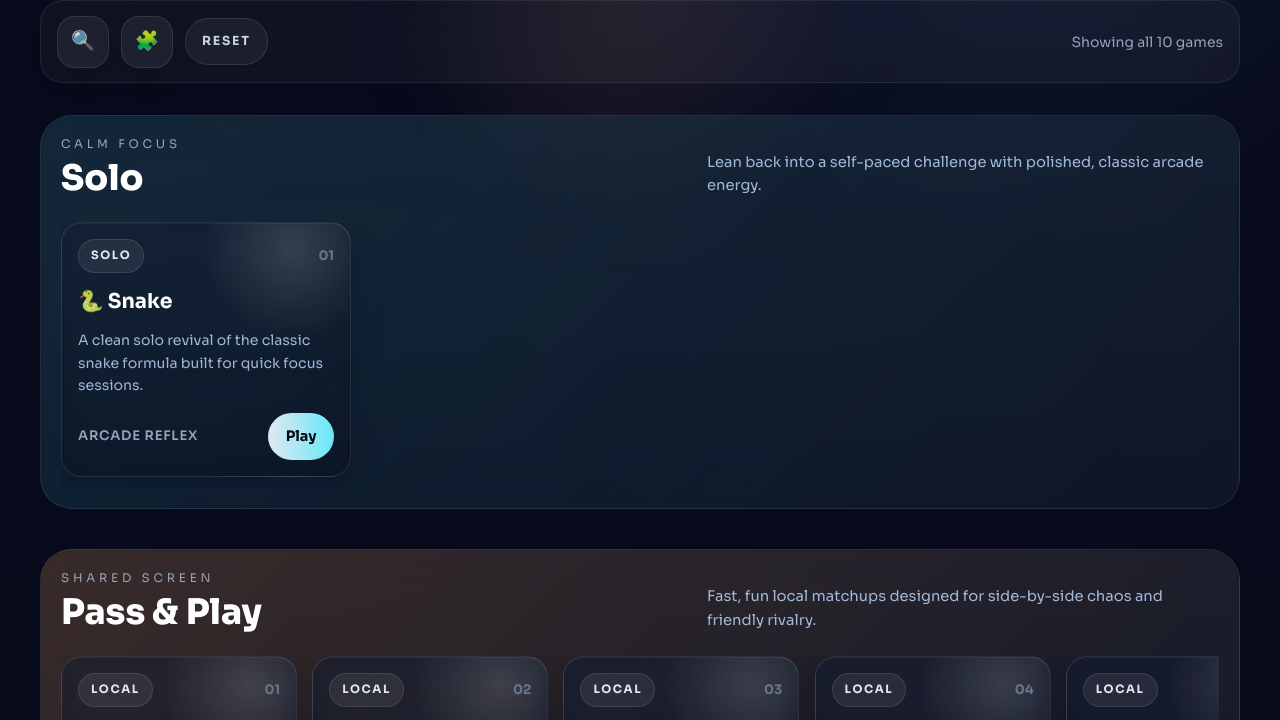
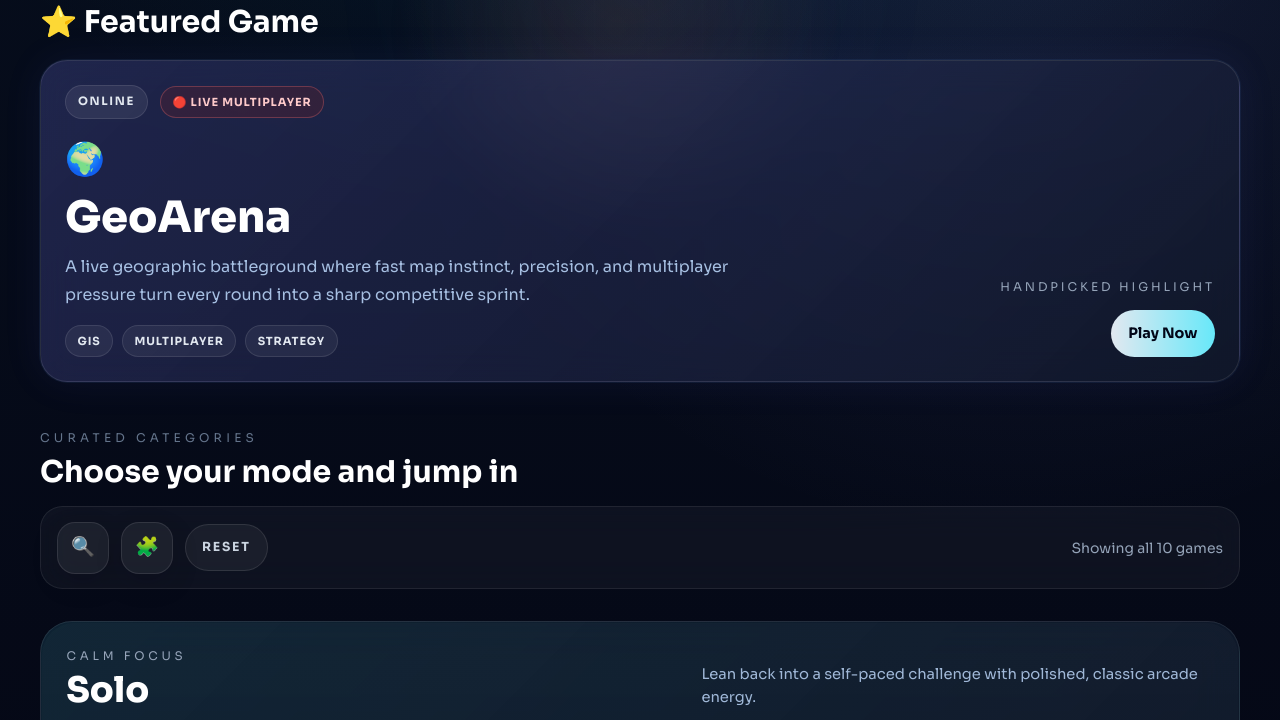
Before and after one commit to veee-om/gaming-hub, a plain HTML site: page index.html in a window 1280 px wide. Shown: the part 708-1428 px from the top of the page. Drawn offline with nearby package versions, Linux system fonts and the light colour scheme.

Commit message:
Upgrade gaming hub hero and premium card layout

```diff
--- a/index.html
+++ b/index.html
@@ -61,29 +61,31 @@
         <a href="#games" class="nav-link hidden md:inline-flex">Browse</a>
       </nav>
 
-      <section class="mx-auto max-w-7xl px-4 pb-14 pt-4 sm:px-6 lg:px-10 lg:pb-20 lg:pt-6">
-        <div class="hero-card reveal relative overflow-hidden rounded-[2rem] border border-white/10 bg-white/8 p-6 shadow-2xl backdrop-blur-2xl md:p-10">
+      <section class="mx-auto max-w-7xl px-4 pb-14 pt-8 sm:px-6 lg:px-10 lg:pb-20 lg:pt-10">
+        <div class="hero-card hero-spotlight reveal relative overflow-hidden rounded-[2rem] border border-white/10 bg-white/8 p-8 shadow-2xl backdrop-blur-2xl md:p-14">
           <div class="hero-glow"></div>
-          <p class="relative mb-4 inline-flex rounded-full border border-cyan-300/25 bg-cyan-300/10 px-4 py-2 text-[11px] font-semibold uppercase tracking-[0.35em] text-cyan-200">
-            Experimental Game Collection
-          </p>
-          <h2 class="hero-title relative max-w-3xl text-4xl font-extrabold leading-tight text-white md:text-6xl">
-            Vyom's <span>Gaming Hub</span>
-          </h2>
-          <p class="relative mt-4 max-w-2xl text-sm leading-7 text-slate-300 md:text-base">
-            A collection of experimental games — from classics to real-time multiplayer systems
-          </p>
+          <div class="hero-copy relative mx-auto max-w-4xl text-center">
+            <p class="hero-kicker mb-4 inline-flex rounded-full border border-cyan-300/25 bg-cyan-300/10 px-4 py-2 text-[11px] font-semibold uppercase tracking-[0.35em] text-cyan-200">
+              Experimental Game Collection
+            </p>
+            <h2 class="hero-title text-4xl font-extrabold leading-tight text-white md:text-6xl">
+              Vyom’s <span>Gaming Hub 🎮</span>
+            </h2>
+            <p class="mx-auto mt-5 max-w-2xl text-sm leading-7 text-slate-300 md:text-lg">
+              Experimental games — from classics to real-time multiplayer systems
+            </p>
+          </div>
 
-          <div class="relative mt-6">
+          <div class="relative mt-8 flex justify-center">
             <a
               href="#games"
               class="primary-button inline-flex items-center justify-center rounded-full bg-gradient-to-r from-cyan-400 via-sky-400 to-indigo-500 px-6 py-3 text-sm font-semibold text-slate-950"
             >
-              Play Now
+              Explore Games
             </a>
           </div>
 
-          <div class="relative mt-8 grid grid-cols-3 gap-3">
+          <div class="relative mx-auto mt-10 grid max-w-3xl grid-cols-3 gap-3">
             <div class="stat-panel">
               <span class="stat-label">Games</span>
               <strong class="stat-value">10</strong>
@@ -102,6 +104,16 @@
     </header>
 
     <main id="games" class="mx-auto max-w-7xl px-4 pb-16 sm:px-6 lg:px-10">
+      <section class="featured-shell reveal mb-12">
+        <div class="mb-5 flex items-center justify-between gap-4">
+          <div>
+            <p class="text-xs uppercase tracking-[0.35em] text-slate-500">Spotlight</p>
+            <h3 class="mt-2 text-2xl font-bold text-white sm:text-3xl">⭐ Featured Game</h3>
+          </div>
+        </div>
+        <div id="featured-game" class="featured-card"></div>
+      </section>
+
       <section class="reveal mb-8 flex flex-col gap-4">
         <div>
           <p class="text-xs uppercase tracking-[0.35em] text-slate-500">Curated categories</p>
@@ -181,14 +193,36 @@
       </section>
     </template>
 
+    <template id="featured-template">
+      <article class="featured-game-card">
+        <div class="featured-badge-row">
+          <span class="tag-badge featured-mode"></span>
+          <span class="live-pill hidden">🔴 Live Multiplayer</span>
+        </div>
+        <div class="featured-grid">
+          <div>
+            <div class="featured-emoji"></div>
+            <h4 class="featured-title"></h4>
+            <p class="featured-description"></p>
+            <div class="featured-tags"></div>
+          </div>
+          <div class="featured-action-wrap">
+            <span class="featured-mini-copy">Handpicked highlight</span>
+            <a class="play-button featured-play-button" target="_blank" rel="noreferrer noopener">Play Now</a>
+          </div>
+        </div>
+      </article>
+    </template>
+
     <template id="card-template">
       <article class="game-card">
         <div class="card-topline">
           <span class="tag-badge"></span>
-          <span class="game-index"></span>
+          <span class="live-pill hidden">🔴 Live Multiplayer</span>
         </div>
         <h5 class="game-title"></h5>
         <p class="game-description"></p>
+        <div class="game-tags"></div>
         <div class="mt-auto flex items-center justify-between gap-4">
           <span class="game-genre"></span>
           <a class="play-button" target="_blank" rel="noreferrer noopener">Play</a>
--- a/main.js
+++ b/main.js
@@ -12,7 +12,8 @@ const gameSections = [
         url: "https://veee-om.github.io/snake/",
         tag: "Solo",
         genre: "Arcade Reflex",
-        description: "A clean solo revival of the classic snake formula built for quick focus sessions."
+        description: "A clean solo revival of the classic snake formula built for quick focus sessions.",
+        tags: ["Logic", "Reflex", "Classic"]
       }
     ]
   },
@@ -29,7 +30,8 @@ const gameSections = [
         url: "https://veee-om.github.io/snake-ladder/",
         tag: "Local",
         genre: "Board Classic",
-        description: "A playful digital take on the timeless board game with quick turns and momentum swings."
+        description: "A playful digital take on the timeless board game with quick turns and momentum swings.",
+        tags: ["Strategy", "Logic", "Multiplayer"]
       },
       {
         emoji: "👑",
@@ -37,7 +39,8 @@ const gameSections = [
         url: "https://veee-om.github.io/ludo/",
         tag: "Local",
         genre: "Family Strategy",
-        description: "Race your tokens home in a colorful local showdown with chance, timing, and tension."
+        description: "Race your tokens home in a colorful local showdown with chance, timing, and tension.",
+        tags: ["Strategy", "Multiplayer", "Classic"]
       },
       {
         emoji: "🔢",
@@ -45,7 +48,8 @@ const gameSections = [
         url: "https://veee-om.github.io/number-duel/",
         tag: "Local",
         genre: "Mind Match",
-        description: "A sharp two-player numbers challenge that rewards prediction, speed, and outsmarting."
+        description: "A sharp two-player numbers challenge that rewards prediction, speed, and outsmarting.",
+        tags: ["Logic", "Strategy", "Multiplayer"]
       },
       {
         emoji: "🧠",
@@ -53,7 +57,8 @@ const gameSections = [
         url: "https://veee-om.github.io/predict-it/",
         tag: "Local",
         genre: "Party Guessing",
-        description: "A light competitive guessing game built for laughs, feints, and surprising reversals."
+        description: "A light competitive guessing game built for laughs, feints, and surprising reversals.",
+        tags: ["Logic", "Party", "Multiplayer"]
       },
       {
         emoji: "🏝️",
@@ -61,7 +66,8 @@ const gameSections = [
         url: "https://veee-om.github.io/island-game/",
         tag: "Local",
         genre: "Tactical Adventure",
-        description: "A shared-screen challenge with island-inspired strategy and room for clever moves."
+        description: "A shared-screen challenge with island-inspired strategy and room for clever moves.",
+        tags: ["Strategy", "Adventure", "Multiplayer"]
       }
     ]
   },
@@ -78,7 +84,8 @@ const gameSections = [
         url: "https://hand-cricket-ou5k.onrender.com/",
         tag: "Online",
         genre: "Real-Time Sport",
-        description: "A multiplayer spin on street cricket where every move feels like a clutch call."
+        description: "A multiplayer spin on street cricket where every move feels like a clutch call.",
+        tags: ["Multiplayer", "Live", "Strategy"]
       },
       {
         emoji: "🪜",
@@ -86,7 +93,8 @@ const gameSections = [
         url: "https://saap-seedhi-live.onrender.com/",
         tag: "Online",
         genre: "Live Board Game",
-        description: "The classic climb-and-drop formula reimagined for synchronous online sessions."
+        description: "The classic climb-and-drop formula reimagined for synchronous online sessions.",
+        tags: ["Multiplayer", "Classic", "Live"]
       },
       {
         emoji: "🌍",
@@ -94,7 +102,8 @@ const gameSections = [
         url: "https://geo-arena.onrender.com/",
         tag: "Online",
         genre: "Competitive Worldplay",
-        description: "A live geographic battleground built for quick thinking, map instinct, and momentum."
+        description: "A live geographic battleground built for quick thinking, map instinct, and momentum.",
+        tags: ["GIS", "Multiplayer", "Strategy"]
       },
       {
         emoji: "🏙️",
@@ -102,14 +111,17 @@ const gameSections = [
         url: "https://urban-planner.onrender.com/",
         tag: "Online",
         genre: "Collaborative Strategy",
-        description: "A connected systems game where planning, coordination, and tactical choices shape the outcome."
+        description: "A connected systems game where planning, coordination, and tactical choices shape the outcome.",
+        tags: ["Strategy", "GIS", "Multiplayer"]
       }
     ]
   }
 ];
 
 const sectionsContainer = document.getElementById("sections-container");
+const featuredContainer = document.getElementById("featured-game");
 const sectionTemplate = document.getElementById("section-template");
+const featuredTemplate = document.getElementById("featured-template");
 const cardTemplate = document.getElementById("card-template");
 const searchInput = document.getElementById("search");
 const resultsCount = document.getElementById("results-count");
@@ -122,10 +134,54 @@ const filterToggle = document.getElementById("filter-toggle");
 const searchPanel = document.getElementById("search-panel");
 const filterPanel = document.getElementById("filter-panel");
 let revealObserver;
+const featuredGame = {
+  emoji: "🌍",
+  title: "GeoArena",
+  url: "https://geo-arena.onrender.com/",
+  tag: "Online",
+  genre: "Competitive Worldplay",
+  description:
+    "A live geographic battleground where fast map instinct, precision, and multiplayer pressure turn every round into a sharp competitive sprint.",
+  tags: ["GIS", "Multiplayer", "Strategy"]
+};
 
 let activeFilter = "All";
 
 const totalGames = gameSections.reduce((sum, section) => sum + section.games.length, 0);
+
+function createTagMarkup(tags = []) {
+  return tags
+    .map((tag) => `<span class="info-chip">${tag}</span>`)
+    .join("");
+}
+
+function renderFeaturedGame() {
+  const featuredFragment = featuredTemplate.content.cloneNode(true);
+  const featuredCard = featuredFragment.querySelector(".featured-game-card");
+  const liveBadge = featuredFragment.querySelector(".live-pill");
+  const modeBadge = featuredFragment.querySelector(".featured-mode");
+  const emoji = featuredFragment.querySelector(".featured-emoji");
+  const title = featuredFragment.querySelector(".featured-title");
+  const description = featuredFragment.querySelector(".featured-description");
+  const tags = featuredFragment.querySelector(".featured-tags");
+  const playButton = featuredFragment.querySelector(".featured-play-button");
+
+  featuredCard.classList.add("theme-online");
+  modeBadge.textContent = featuredGame.tag;
+  emoji.textContent = featuredGame.emoji;
+  title.textContent = featuredGame.title;
+  description.textContent = featuredGame.description;
+  tags.innerHTML = createTagMarkup(featuredGame.tags);
+  playButton.href = featuredGame.url;
+  playButton.setAttribute("aria-label", `Play ${featuredGame.title}`);
+
+  if (featuredGame.tag === "Online") {
+    liveBadge.classList.remove("hidden");
+  }
+
+  featuredContainer.innerHTML = "";
+  featuredContainer.appendChild(featuredFragment);
+}
 
 function renderSections(searchTerm = "", filter = "All") {
   const normalizedSearch = searchTerm.trim().toLowerCase();
@@ -169,17 +225,22 @@ function renderSections(searchTerm = "", filter = "All") {
     filteredGames.forEach((game, index) => {
       const cardFragment = cardTemplate.content.cloneNode(true);
       const card = cardFragment.querySelector(".game-card");
+      const liveBadge = cardFragment.querySelector(".live-pill");
 
       card.querySelector(".tag-badge").textContent = game.tag;
-      card.querySelector(".game-index").textContent = `${String(index + 1).padStart(2, "0")}`;
       card.querySelector(".game-title").textContent = `${game.emoji} ${game.title}`;
       card.querySelector(".game-description").textContent = game.description;
       card.querySelector(".game-genre").textContent = game.genre;
+      card.querySelector(".game-tags").innerHTML = createTagMarkup(game.tags);
       card.setAttribute("tabindex", "0");
 
       const playButton = card.querySelector(".play-button");
       playButton.href = game.url;
       playButton.setAttribute("aria-label", `Play ${game.title}`);
+
+      if (game.tag === "Online") {
+        liveBadge.classList.remove("hidden");
+      }
 
       card.addEventListener("mousemove", (event) => {
         const bounds = card.getBoundingClientRect();
@@ -303,3 +364,4 @@ window.addEventListener("load", () => {
 });
 
 renderSections();
+renderFeaturedGame();
--- a/style.css
+++ b/style.css
@@ -13,9 +13,9 @@ html {
 body {
   min-height: 100vh;
   background:
-    radial-gradient(circle at top left, rgba(34, 211, 238, 0.12), transparent 28%),
-    radial-gradient(circle at 80% 20%, rgba(129, 140, 248, 0.14), transparent 24%),
-    linear-gradient(180deg, #050816 0%, #070b1c 45%, #040712 100%);
+    radial-gradient(circle at 50% 0%, rgba(34, 211, 238, 0.14), transparent 30%),
+    radial-gradient(circle at 80% 20%, rgba(129, 140, 248, 0.12), transparent 24%),
+    linear-gradient(180deg, #06101f 0%, #050816 50%, #02040c 100%);
   overflow-x: hidden;
   position: relative;
 }
@@ -101,6 +101,16 @@ body::before {
   text-wrap: balance;
 }
 
+.hero-copy {
+  animation: heroFade 0.8s ease both;
+}
+
+.hero-spotlight {
+  background:
+    radial-gradient(circle at top center, rgba(56, 189, 248, 0.16), transparent 28%),
+    linear-gradient(180deg, rgba(255, 255, 255, 0.08), rgba(255, 255, 255, 0.03));
+}
+
 .hero-card::after,
 .category-shell::after {
   content: "";
@@ -155,6 +165,85 @@ body::before {
 
 .primary-button:hover {
   box-shadow: 0 18px 34px rgba(56, 189, 248, 0.26), 0 0 26px rgba(103, 232, 249, 0.2);
+}
+
+.featured-shell {
+  padding-top: 0.5rem;
+}
+
+.featured-card {
+  position: relative;
+  z-index: 2;
+}
+
+.featured-game-card {
+  border-radius: 1.7rem;
+  border: 1px solid rgba(255, 255, 255, 0.1);
+  background:
+    radial-gradient(circle at top right, rgba(103, 232, 249, 0.14), transparent 22%),
+    linear-gradient(135deg, rgba(15, 23, 42, 0.88), rgba(10, 14, 31, 0.72));
+  backdrop-filter: blur(18px);
+  padding: 1.5rem;
+  box-shadow: 0 24px 60px rgba(2, 6, 23, 0.24);
+}
+
+.featured-badge-row {
+  display: flex;
+  align-items: center;
+  gap: 0.75rem;
+  flex-wrap: wrap;
+  margin-bottom: 1rem;
+}
+
+.featured-grid {
+  display: grid;
+  grid-template-columns: minmax(0, 1fr) auto;
+  gap: 1.5rem;
+  align-items: end;
+}
+
+.featured-emoji {
+  font-size: 2rem;
+  margin-bottom: 0.75rem;
+}
+
+.featured-title {
+  font-size: clamp(1.9rem, 4vw, 2.7rem);
+  font-weight: 800;
+  color: white;
+  line-height: 1.05;
+}
+
+.featured-description {
+  margin-top: 0.8rem;
+  max-width: 42rem;
+  color: rgb(191 219 254 / 0.86);
+  line-height: 1.75;
+}
+
+.featured-tags,
+.game-tags {
+  display: flex;
+  gap: 0.55rem;
+  flex-wrap: wrap;
+}
+
+.featured-tags {
+  margin-top: 1rem;
+}
+
+.featured-action-wrap {
+  display: flex;
+  flex-direction: column;
+  align-items: flex-end;
+  gap: 0.85rem;
+}
+
+.featured-mini-copy {
+  font-size: 0.75rem;
+  letter-spacing: 0.24em;
+  text-transform: uppercase;
+  color: rgb(148 163 184);
 }
 
 .stat-panel {
@@ -245,6 +334,28 @@ body::before {
   box-shadow: 0 20px 50px rgba(2, 6, 23, 0.42);
 }
 
+.info-chip,
+.live-pill {
+  display: inline-flex;
+  align-items: center;
+  gap: 0.35rem;
+  border-radius: 999px;
+  border: 1px solid rgba(255, 255, 255, 0.1);
+  background: rgba(255, 255, 255, 0.06);
+  color: rgb(226 232 240);
+  padding: 0.42rem 0.72rem;
+  font-size: 0.7rem;
+  font-weight: 700;
+  letter-spacing: 0.08em;
+  text-transform: uppercase;
+}
+
+.live-pill {
+  border-color: rgba(248, 113, 113, 0.3);
+  background: rgba(127, 29, 29, 0.22);
+  color: rgb(254 202 202);
+}
+
 .reset-chip {
   border: 1px solid rgba(255, 255, 255, 0.1);
   background: rgba(255, 255, 255, 0.05);
@@ -281,57 +392,13 @@ body::before {
   box-shadow: 0 0 24px rgba(34, 211, 238, 0.14);
 }
 
-.mood-row {
-  display: flex;
-  align-items: center;
-  gap: 1rem;
-  color: rgb(203 213 225);
-  font-size: 0.8rem;
-}
-
-.mood-row span {
-  width: 100px;
-  flex-shrink: 0;
-}
-
-.mood-meter {
-  flex: 1;
-  height: 10px;
-  border-radius: 999px;
-  overflow: hidden;
-  background: rgba(255, 255, 255, 0.07);
-  position: relative;
-}
-
-.mood-meter::after {
-  content: "";
-  position: absolute;
-  inset: 0;
-  border-radius: inherit;
-}
-
-.solo-meter::after {
-  width: 72%;
-  background: linear-gradient(90deg, #38bdf8, #22d3ee);
-}
-
-.local-meter::after {
-  width: 85%;
-  background: linear-gradient(90deg, #f59e0b, #fb7185);
-}
-
-.online-meter::after {
-  width: 94%;
-  background: linear-gradient(90deg, #8b5cf6, #22d3ee);
-}
-
 .category-shell {
   border-radius: 2rem;
-  padding: 1.25rem;
+  padding: 1.6rem;
   border: 1px solid rgba(255, 255, 255, 0.09);
   background-color: rgba(255, 255, 255, 0.04);
   backdrop-filter: blur(20px);
-  overflow: hidden;
+  overflow: visible;
 }
 
 .theme-solo {
@@ -382,8 +449,8 @@ body::before {
 .card-rail {
   display: grid;
   grid-auto-flow: column;
-  grid-auto-columns: minmax(236px, 290px);
-  gap: 0.95rem;
+  grid-auto-columns: minmax(252px, 320px);
+  gap: 1rem;
   overflow-x: auto;
   padding-bottom: 0.7rem;
   scrollbar-width: thin;
@@ -400,11 +467,11 @@ body::before {
 }
 
 .game-card {
-  min-height: 250px;
+  min-height: 305px;
   display: flex;
   flex-direction: column;
-  gap: 1rem;
-  padding: 1rem;
+  gap: 0.95rem;
+  padding: 1.15rem;
   border-radius: 1.3rem;
   border: 1px solid rgba(255, 255, 255, 0.1);
   background:
@@ -418,19 +485,19 @@ body::before {
 }
 
 .theme-solo .game-card:hover {
-  transform: perspective(900px) rotateX(4deg) rotateY(-4deg) translateY(-10px) scale(1.05);
+  transform: perspective(900px) rotateX(4deg) rotateY(-4deg) translateY(-10px) scale(1.03);
   border-color: rgba(34, 211, 238, 0.35);
   box-shadow: 0 24px 42px rgba(8, 47, 73, 0.38), 0 0 26px rgba(34, 211, 238, 0.12);
 }
 
 .theme-local .game-card:hover {
-  transform: perspective(900px) rotateX(4deg) rotateY(-4deg) translateY(-10px) scale(1.05);
+  transform: perspective(900px) rotateX(4deg) rotateY(-4deg) translateY(-10px) scale(1.03);
   border-color: rgba(251, 146, 60, 0.38);
   box-shadow: 0 24px 42px rgba(120, 53, 15, 0.35), 0 0 26px rgba(251, 146, 60, 0.12);
 }
 
 .theme-online .game-card:hover {
-  transform: perspective(900px) rotateX(4deg) rotateY(-4deg) translateY(-10px) scale(1.05);
+  transform: perspective(900px) rotateX(4deg) rotateY(-4deg) translateY(-10px) scale(1.03);
   border-color: rgba(129, 140, 248, 0.42);
   box-shadow: 0 28px 48px rgba(49, 46, 129, 0.42), 0 0 30px rgba(34, 211, 238, 0.18);
 }
@@ -445,6 +512,7 @@ body::before {
   align-items: center;
   justify-content: space-between;
   gap: 1rem;
+  min-height: 2rem;
 }
 
 .tag-badge {
@@ -572,13 +640,33 @@ body::before {
   }
 }
 
+@keyframes heroFade {
+  from {
+    opacity: 0;
+    transform: translateY(18px);
+  }
+
+  to {
+    opacity: 1;
+    transform: translateY(0);
+  }
+}
+
 @media (max-width: 900px) {
   .category-shell {
-    padding: 1.1rem;
+    padding: 1.3rem;
   }
 
   .card-rail {
-    grid-auto-columns: minmax(220px, 84vw);
+    grid-auto-columns: minmax(230px, 84vw);
+  }
+
+  .featured-grid {
+    grid-template-columns: 1fr;
+  }
+
+  .featured-action-wrap {
+    align-items: flex-start;
   }
 }
 
@@ -588,12 +676,16 @@ body::before {
     border-radius: 1.5rem;
   }
 
+  .hero-spotlight {
+    padding: 1.5rem;
+  }
+
   .controls-shell {
     padding: 0.8rem;
   }
 
   .game-card {
-    min-height: 235px;
+    min-height: 290px;
   }
 
   .tool-panel {
```
